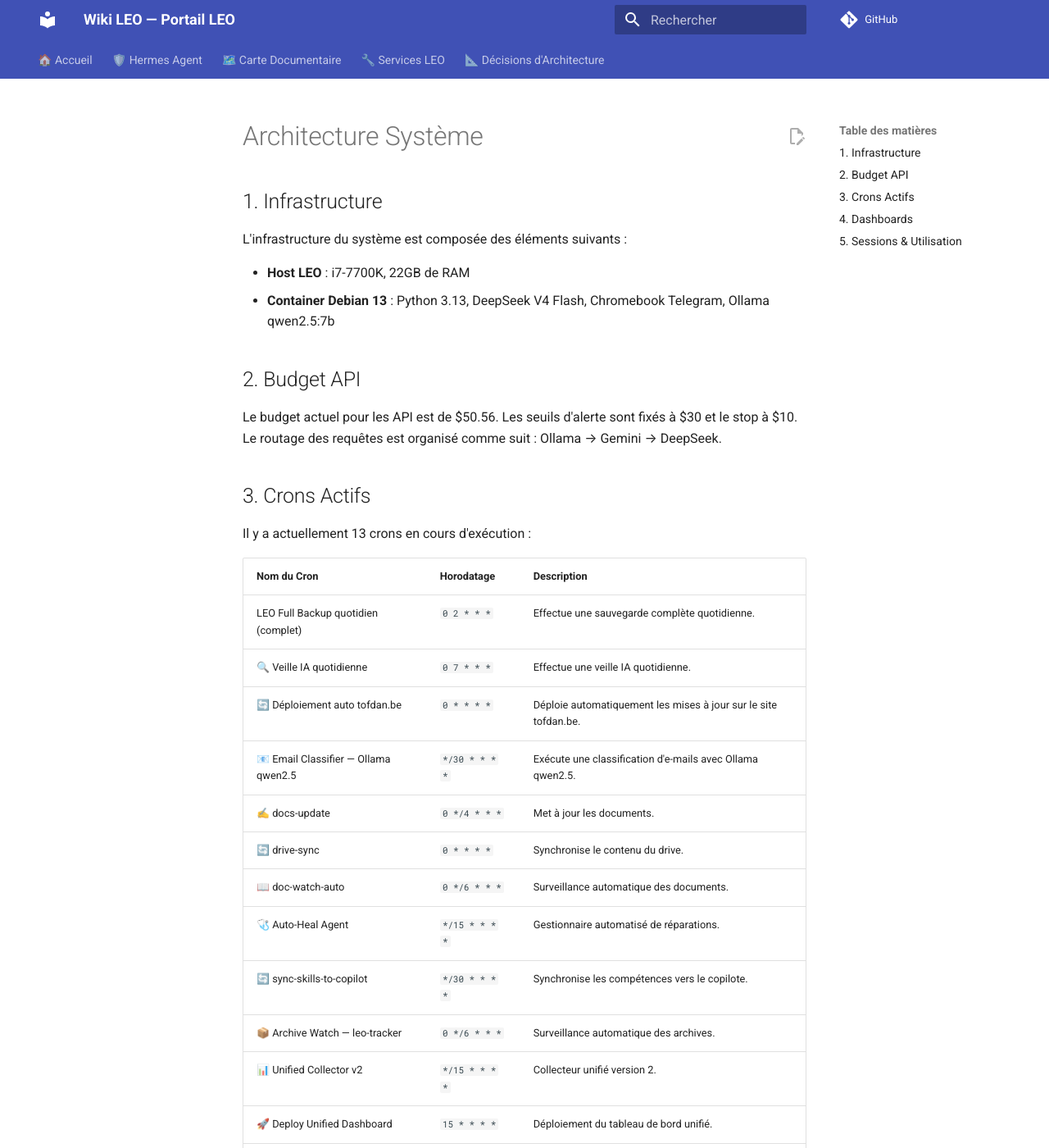
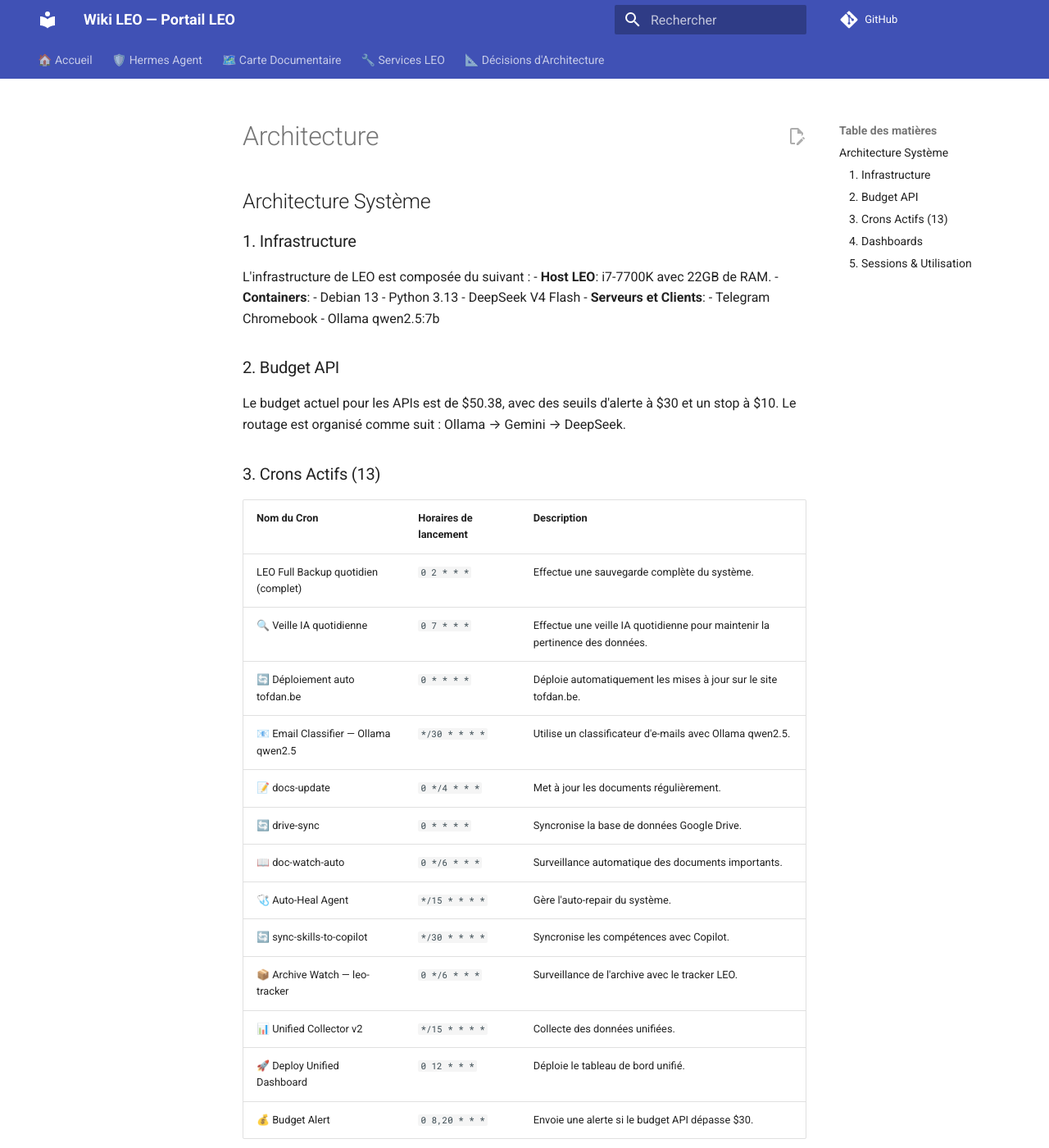
Before and after one commit to christophedanhier-hash/hermes-wiki, an MkDocs documentation site: the page built from docs/hermes/architecture.md, in a window 1280 px wide and 1400 px high. Shown: the whole window at 82% size. Built offline with MkDocs 1.6.1 and Material for MkDocs 9.7.7, drawn with Linux system fonts in a browser that asks for light colours; comment, search, counter and statistics services are not loaded; some of the changed text lies outside the part shown.

Commit message:
docs: mise à jour hebdomadaire du 04/07/2026

```diff
--- a/docs/hermes/architecture.md
+++ b/docs/hermes/architecture.md
@@ -1,43 +1,46 @@
-# Architecture Système
+## Architecture Système
 
-## 1. Infrastructure
-L'infrastructure du système est composée des éléments suivants :
+### 1. Infrastructure
+L'infrastructure de LEO est composée du suivant :
+- **Host LEO**: i7-7700K avec 22GB de RAM.
+- **Containers**:
+  - Debian 13
+  - Python 3.13
+  - DeepSeek V4 Flash
+- **Serveurs et Clients**:
+  - Telegram Chromebook
+  - Ollama qwen2.5:7b
 
-- **Host LEO** : i7-7700K, 22GB de RAM
-- **Container Debian 13** : Python 3.13, DeepSeek V4 Flash, Chromebook Telegram, Ollama qwen2.5:7b
+### 2. Budget API
+Le budget actuel pour les APIs est de $50.38, avec des seuils d'alerte à $30 et un stop à $10. Le routage est organisé comme suit : Ollama → Gemini → DeepSeek.
 
-## 2. Budget API
-Le budget actuel pour les API est de $50.56. Les seuils d'alerte sont fixés à $30 et le stop à $10. Le routage des requêtes est organisé comme suit : Ollama → Gemini → DeepSeek.
+### 3. Crons Actifs (13)
+| **Nom du Cron** | **Horaires de lancement** | **Description** |
+|-----------------|----------------------------|-----------------|
+| LEO Full Backup quotidien (complet) | `0 2 * * *` | Effectue une sauvegarde complète du système. |
+| 🔍 Veille IA quotidienne | `0 7 * * *` | Effectue une veille IA quotidienne pour maintenir la pertinence des données. |
+| 🔄 Déploiement auto tofdan.be | `0 * * * *` | Déploie automatiquement les mises à jour sur le site tofdan.be. |
+| 📧 Email Classifier — Ollama qwen2.5 | `*/30 * * * *` | Utilise un classificateur d'e-mails avec Ollama qwen2.5. |
+| 📝 docs-update | `0 */4 * * *` | Met à jour les documents régulièrement. |
+| 🔄 drive-sync | `0 * * * *` | Syncronise la base de données Google Drive. |
+| 📖 doc-watch-auto | `0 */6 * * *` | Surveillance automatique des documents importants. |
+| 🩺 Auto-Heal Agent | `*/15 * * * *` | Gère l'auto-repair du système. |
+| 🔄 sync-skills-to-copilot | `*/30 * * * *` | Syncronise les compétences avec Copilot. |
+| 📦 Archive Watch — leo-tracker | `0 */6 * * *` | Surveillance de l'archive avec le tracker LEO. |
+| 📊 Unified Collector v2 | `*/15 * * * *` | Collecte des données unifiées. |
+| 🚀 Deploy Unified Dashboard | `0 12 * * *` | Déploie le tableau de bord unifié. |
+| 💰 Budget Alert | `0 8,20 * * *` | Envoie une alerte si le budget API dépasse $30.
 
-## 3. Crons Actifs
-Il y a actuellement 13 crons en cours d'exécution :
+### 4. Dashboards
+Les dashboards actuellement disponibles sont :
+- **crons**: Surveillance des tâches planifiées.
+- **github**: Suivi des activités sur GitHub.
+- **machines**: Information sur les machines et leur état.
+- **wiki**: Documentation et informations générales.
 
-| **Nom du Cron** | **Horodatage** | **Description** |
-|-----------------|---------------|----------------|
-| LEO Full Backup quotidien (complet) | `0 2 * * *` | Effectue une sauvegarde complète quotidienne. |
-| 🔍 Veille IA quotidienne | `0 7 * * *` | Effectue une veille IA quotidienne. |
-| 🔄 Déploiement auto tofdan.be | `0 * * * *` | Déploie automatiquement les mises à jour sur le site tofdan.be. |
-| 📧 Email Classifier — Ollama qwen2.5 | `*/30 * * * *` | Exécute une classification d'e-mails avec Ollama qwen2.5. |
-| ✍️ docs-update | `0 */4 * * *` | Met à jour les documents. |
-| 🔄 drive-sync | `0 * * * *` | Synchronise le contenu du drive. |
-| 📖 doc-watch-auto | `0 */6 * * *` | Surveillance automatique des documents. |
-| 🩺 Auto-Heal Agent | `*/15 * * * *` | Gestionnaire automatisé de réparations. |
-| 🔄 sync-skills-to-copilot | `*/30 * * * *` | Synchronise les compétences vers le copilote. |
-| 📦 Archive Watch — leo-tracker | `0 */6 * * *` | Surveillance automatique des archives. |
-| 📊 Unified Collector v2 | `*/15 * * * *` | Collecteur unifié version 2. |
-| 🚀 Deploy Unified Dashboard | `15 * * * *` | Déploiement du tableau de bord unifié. |
-| 💰 Budget Alert | `0 8,20 * * *` | Alertes budgétaires. |
+### 5. Sessions & Utilisation
+- **Total sessions**: 739
+- **Total messages**: 15395
+- **Sessions Telegram**: 10
 
-## 4. Dashboards
-Les dashboards suivants sont disponibles :
-
-- **crons** : Suivi des tâches planifiées.
-- **github** : Surveillance des activités sur GitHub.
-- **machines** : État des machines et performances.
-- **wiki** : Documentation et informations générales.
-
-## 5. Sessions & Utilisation
-- **Total sessions** : 702
-- **Total messages** : 15014
-- **Telegram sessions** : 10
-- **Taille de la base de données** : 106.4 MB
+La taille de la base de données est actuellement de 110.0 MB, ce qui reflète l'utilisation et le volume des données traitées par LEO.
```
Also changed, not shown: docs/hermes/changelog.md (+4 -10 lines).
